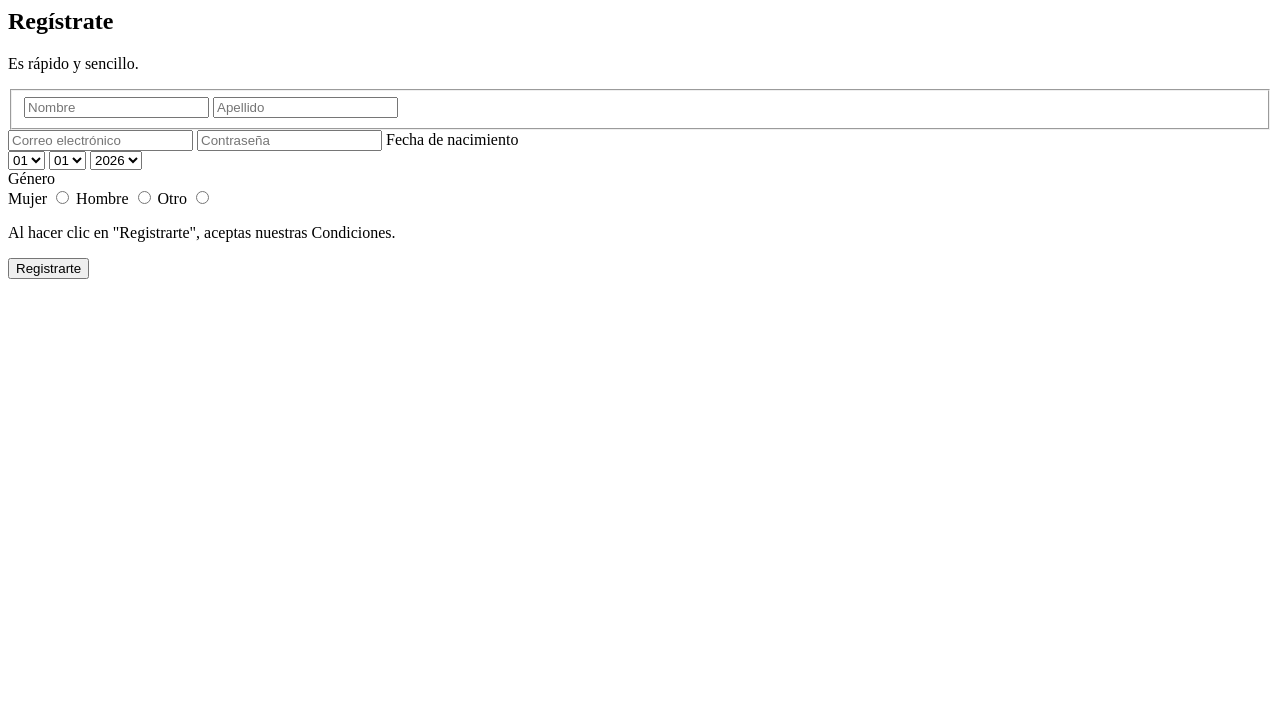
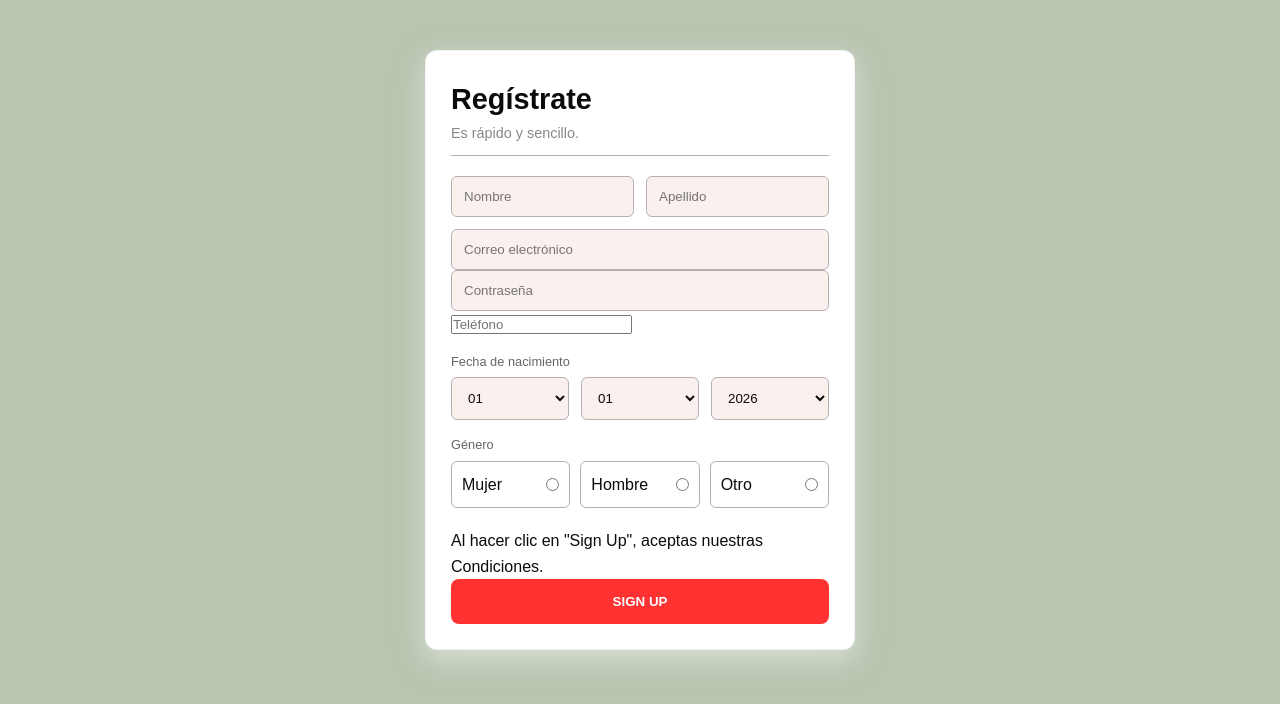
Before and after one commit to KeylaP2/Proyecto-de-Desarrollo-de-Aplicaciones-Web, a plain HTML site: page registro.html in a window 1280 px wide. Drawn offline with Linux system fonts and the light colour scheme.

Commit message:
Se incluyo un espacio para el numero de telefono

```diff
--- a/registro.html
+++ b/registro.html
@@ -1,4 +1,12 @@
-<main class="registration-main">
+<!DOCTYPE html>
+<html lang="es">
+<head>
+    <meta charset="UTF-8">
+    <meta name="viewport" content="width=device-width, initial-scale=1.0">
+    <link rel="stylesheet" href="css/style.css">
+</head>
+<body>
+    <main class="registration-main">
     <article class="form-card">
         <header class="form-header">
             <h2>Regístrate</h2>
@@ -13,6 +21,7 @@
 
             <input type="email" name="email" placeholder="Correo electrónico" required>
             <input type="password" name="password" placeholder="Contraseña" required>
+            <input type="tel" name="phone" placeholder="Teléfono" required>
 
             <label class="field-label">Fecha de nacimiento</label>
             <section class="row-group triple">
@@ -29,8 +38,8 @@
             </section>
 
             <footer class="form-footer">
-                <p class="disclaimer">Al hacer clic en "Registrarte", aceptas nuestras Condiciones.</p>
-                <button type="submit" class="btn-signup">Registrarte</button>
+                <p class="disclaimer">Al hacer clic en "Sign Up", aceptas nuestras Condiciones.</p>
+                <button type="submit" class="btn-signup">Sign Up</button>
             </footer>
         </form>
     </article>
```
